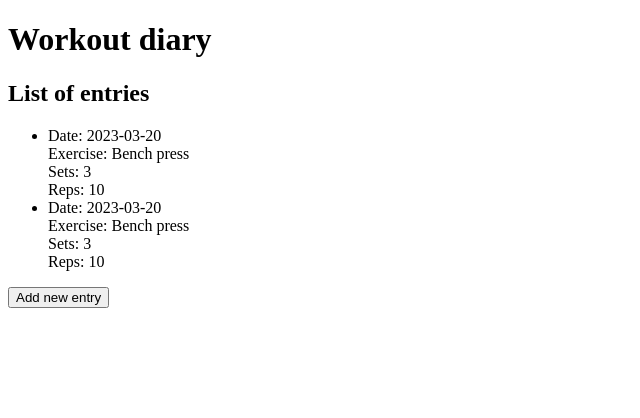
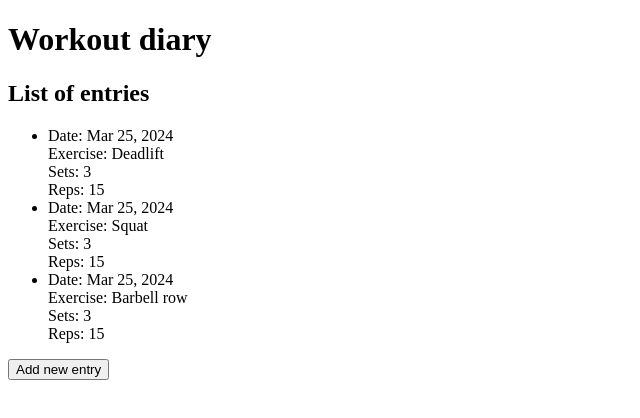
Before and after one commit to samuelvinib/gym-diary, an Angular app: page /home/home in a window 1280 px wide. Shown: the top 418 px of the page, without its empty margins (0-640 px from the left). Built offline with nearby package versions, Linux system fonts and the light colour scheme.

Commit message:
chore: communication between diary and entry item components

```diff
--- a/src/app/diary/diary/diary.component.html
+++ b/src/app/diary/diary/diary.component.html
@@ -8,8 +8,9 @@
     <section class="mb-8">
       <h2 class="mb-4 text-xl font-bold">List of entries</h2>
       <ul class="rounded border shadow">
-        <li><app-entry-item /></li>
-        <li><app-entry-item /></li>
+        <li *ngFor="let item of exerciseList">
+          <app-entry-item [exercise-set]="item" />
+        </li>
       </ul>
     </section>
     <button
--- a/src/app/diary/diary/diary.component.ts
+++ b/src/app/diary/diary/diary.component.ts
@@ -1,4 +1,5 @@
 import { Component } from '@angular/core';
+import { ExerciseSetList } from '../interfaces/exercise-set';
 
 @Component({
   selector: 'app-diary',
@@ -6,5 +7,9 @@ import { Component } from '@angular/core';
   styleUrls: ['./diary.component.css']
 })
 export class DiaryComponent {
-
+  exerciseList:ExerciseSetList=[
+  {id:'1', date: new Date(), exercise:'Deadlift', reps:15, sets:3},
+  {id:'2', date: new Date(), exercise:'Squat', reps:15, sets:3},
+  {id:'3', date: new Date(), exercise:'Barbell row', reps:15, sets:3},
+  ];
 }
--- a/src/app/diary/entry-item/entry-item.component.html
+++ b/src/app/diary/entry-item/entry-item.component.html
@@ -1,6 +1,6 @@
 <div class="mb-4 border-b bg-white p-4">
-  <span class="font-bold"> Date: </span> 2023-03-20 <br />
-  <span class="font-bold"> Exercise: </span> Bench press <br />
-  <span class="font-bold"> Sets: </span> 3 <br />
-  <span class="font-bold"> Reps: </span> 10
+  <span class="font-bold"> Date: </span> {{exerciseSet.date | date}} <br />
+  <span class="font-bold"> Exercise: </span> {{ exerciseSet.exercise }} <br />
+  <span class="font-bold"> Sets: </span> {{ exerciseSet.sets }} <br />
+  <span class="font-bold"> Reps: </span> {{ exerciseSet.reps }}
 </div>
--- a/src/app/diary/entry-item/entry-item.component.ts
+++ b/src/app/diary/entry-item/entry-item.component.ts
@@ -1,4 +1,5 @@
-import { Component } from '@angular/core';
+import { Component, Input } from '@angular/core';
+import { ExerciseSet } from '../interfaces/exercise-set';
 
 @Component({
   selector: 'app-entry-item',
@@ -6,5 +7,5 @@ import { Component } from '@angular/core';
   styleUrls: ['./entry-item.component.css']
 })
 export class EntryItemComponent {
-
+  @Input('exercise-set') exerciseSet!:ExerciseSet;
 }
```
